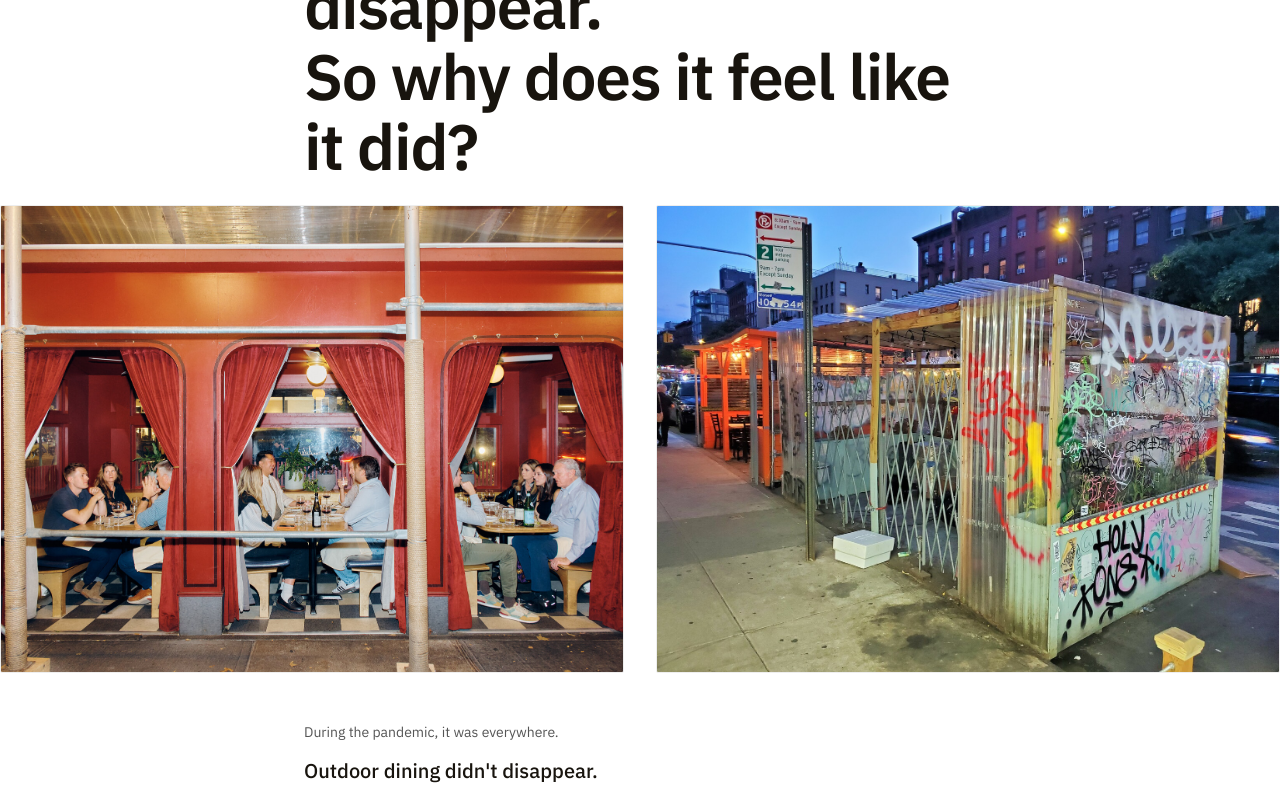
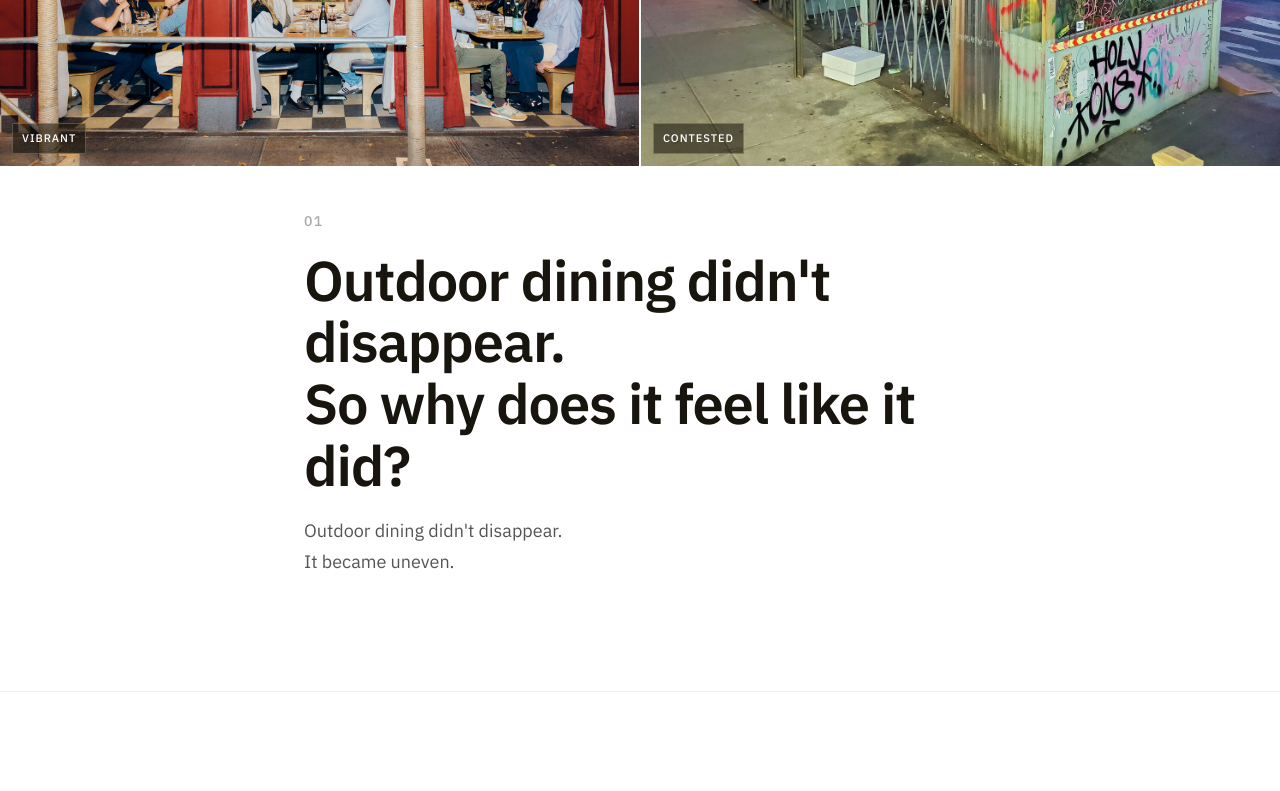
Before and after one commit to hoonkim0123/thesis, a Vue app in the folder vue-project/: page / in a window 1280 px wide. Shown: the part 260-1051 px from the top of the page. Built offline with nearby package versions, Linux system fonts and the light colour scheme; no server answers.

Commit message:
img first

```diff
--- a/vue-project/src/App.vue
+++ b/vue-project/src/App.vue
@@ -59,27 +59,23 @@ DATA:
     <!-- S1: HOOK                 -->
     <!-- ======================== -->
     <section id="s1">
-      <div class="w">
-        <div class="s-num fade">01</div>
-        <h1 class="hed hed-main fade">Outdoor dining didn't disappear.<br>So why does it feel like it did?</h1>
-      </div>
-
       <!-- S1 Images -->
       <div class="s1-images fade">
         <div class="s1-image s1-image-left">
           <img src="/images/s1-vibrant.jpg" alt="Vibrant outdoor dining during pandemic" />
+          <div class="s1-caption">Vibrant</div>
         </div>
         <div class="s1-image s1-image-right">
           <img src="/images/s1-shed.jpg" alt="Empty or contested outdoor dining structures" />
+          <div class="s1-caption">Contested</div>
         </div>
       </div>
 
       <div class="w">
-        <p class="body-s fade">
-          During the pandemic, it was everywhere.
-        </p>
+        <div class="s-num fade">01</div>
+        <h1 class="hed hed-main fade">Outdoor dining didn't disappear.<br>So why does it feel like it did?</h1>
 
-        <p class="body-l fade emphasis">
+        <p class="body-l fade">
           Outdoor dining didn't disappear.<br>
           It became uneven.
         </p>
--- a/vue-project/src/style.css
+++ b/vue-project/src/style.css
@@ -351,9 +351,13 @@ section:last-child {
 /* ======================== */
 /* S1: HERO IMAGES          */
 /* ======================== */
+#s1 {
+  padding-top: 0;
+}
+
 .hed-main {
-  font-size: 64px;
-  margin-bottom: 8px;
+  font-size: 56px;
+  margin-bottom: 20px;
 }
 
 .hed-sub {
@@ -368,39 +372,36 @@ section:last-child {
   width: 100%;
   display: grid;
   grid-template-columns: 1fr 1fr;
-  gap: 32px;
-  margin: 24px 0 48px 0;
+  gap: 2px;
+  margin: 0 0 44px;
 }
 
 .s1-image {
+  position: relative;
   width: 100%;
-  aspect-ratio: 4 / 3;
+  aspect-ratio: 3 / 2;
   background: var(--off);
-  border: 1px solid var(--rule);
-  border-radius: 2px;
   overflow: hidden;
 }
 
 .s1-image img {
+  display: block;
   width: 100%;
   height: 100%;
   object-fit: cover;
 }
 
-.body-s {
+.s1-caption {
+  position: absolute;
+  left: 12px;
+  bottom: 12px;
   font-family: var(--sans);
-  font-size: 14px;
-  color: var(--muted);
-  line-height: 1.6;
-  margin-bottom: 12px;
-  max-width: 720px;
-  font-weight: 400;
+  font-size: 11px;
+  letter-spacing: 0.09em;
+  text-transform: uppercase;
+  font-weight: 500;
+  color: #ffffff;
+  background: rgba(24, 20, 14, 0.56);
+  border: 1px solid rgba(255, 255, 255, 0.22);
+  padding: 5px 9px;
 }
-
-.body-l.emphasis {
-  font-size: 20px;
-  color: var(--ink);
-  font-weight: 500;
-  line-height: 1.5;
-  margin-bottom: 0;
-}
```
